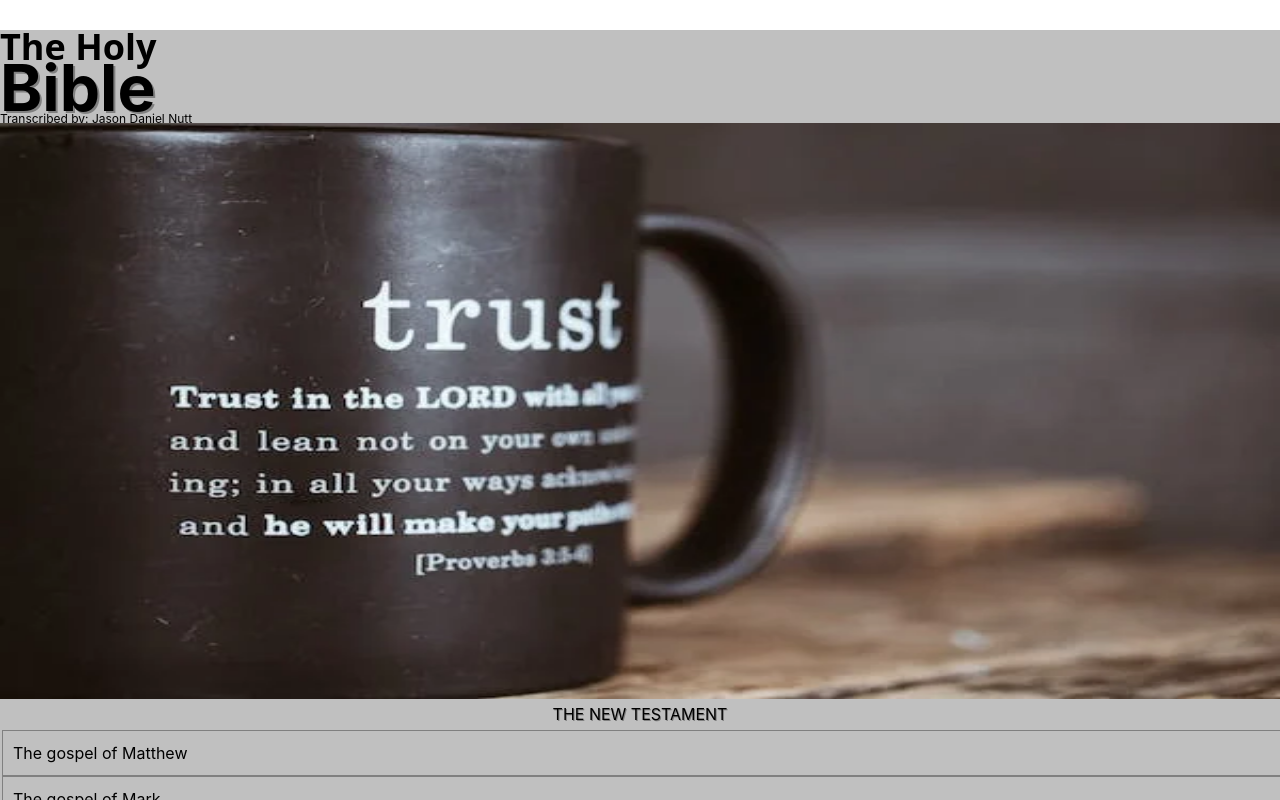
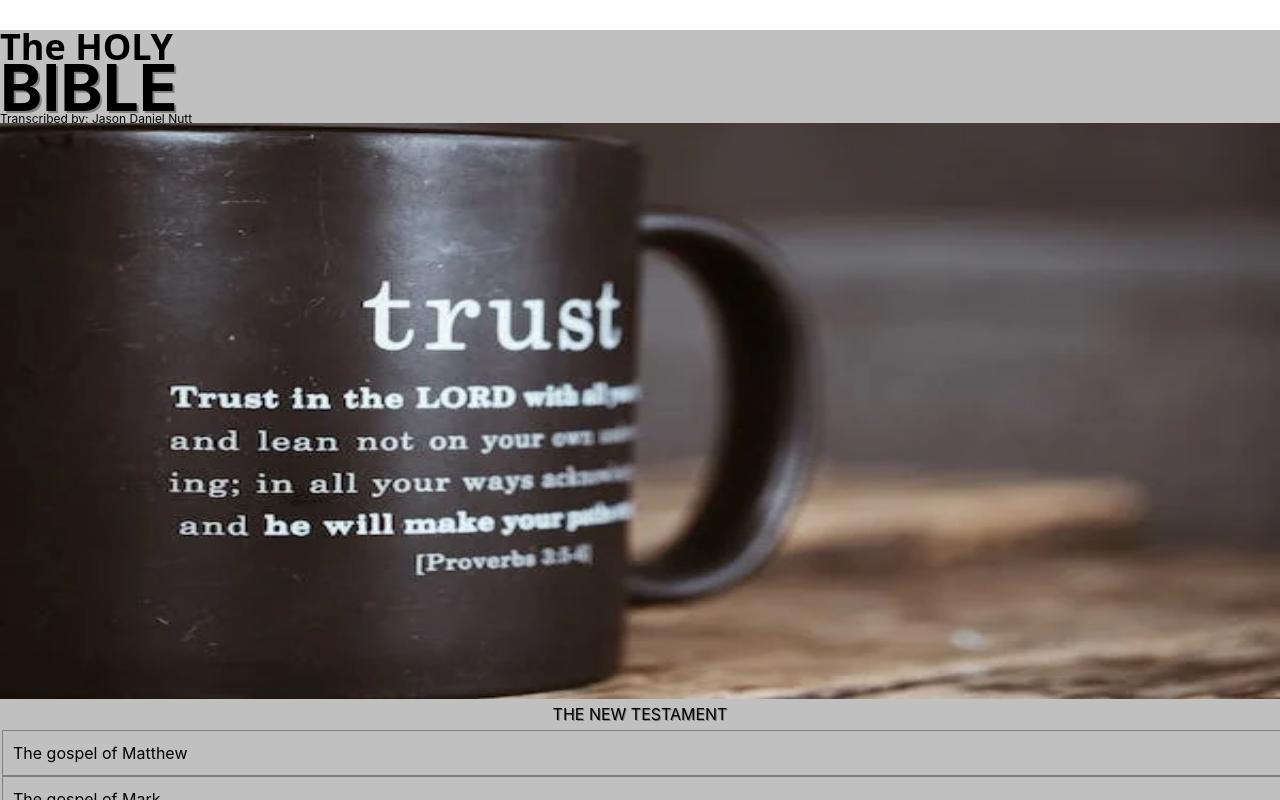
Before and after one commit to jnutt367/the-holy-bible, a Next.js app: page / in a window 1280 px wide. Shown: the top 800 px of the page. Built offline with nearby package versions, Linux system fonts and the light colour scheme.

Commit message:
Update index.js
New title

```diff
--- a/pages/index.js
+++ b/pages/index.js
@@ -14,9 +14,9 @@ export default function Home() {
 
       <main className={styles.main}>
 
-       <h2 className={styles.holy}>The Holy</h2>
+       <h2 className={styles.holy}>The HOLY</h2>
                 <h1 className={styles.title}>
-                    <a href="https://en.wikipedia.org/wiki/Bible" target="_blank">Bible</a>
+                    <a href="https://en.wikipedia.org/wiki/Bible" target="_blank">BIBLE</a>
                 </h1>
              <p className={styles.transcribed}>
                     Transcribed by: Jason Daniel Nutt
```
